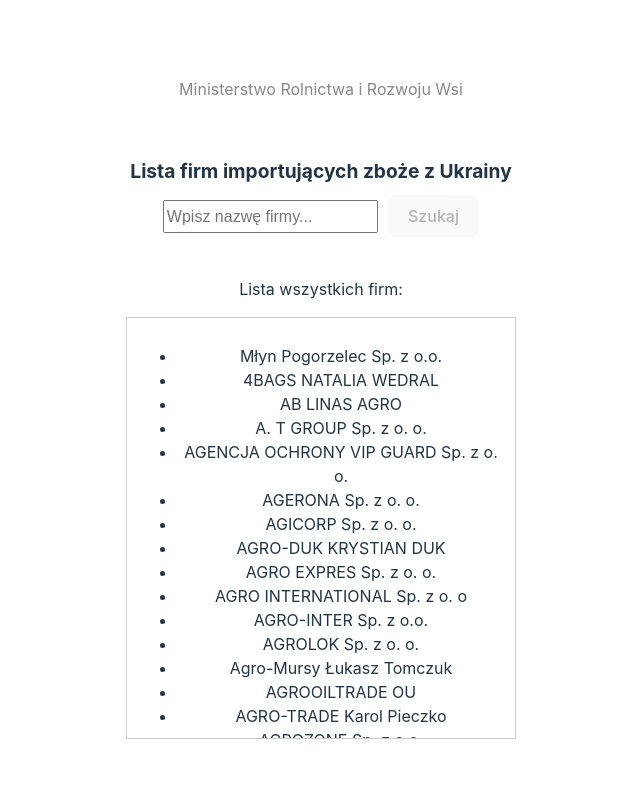
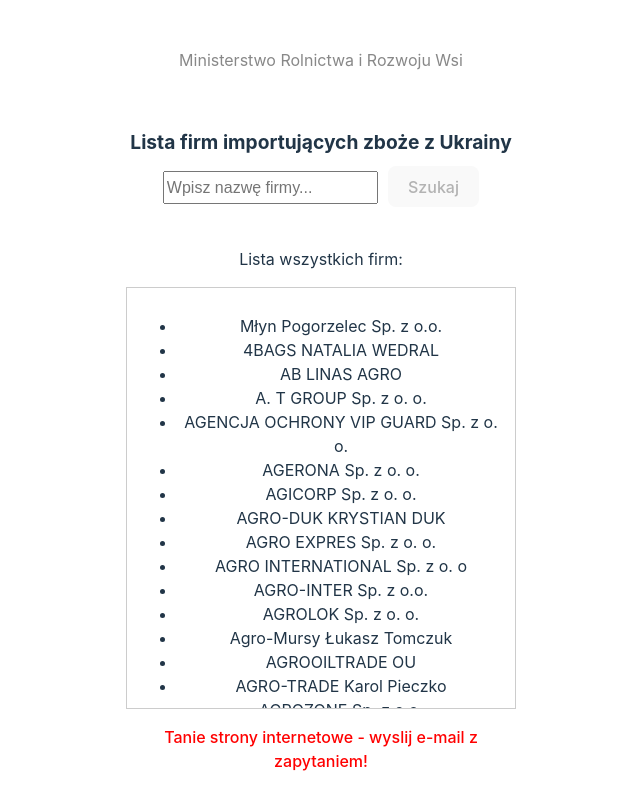
Before and after one commit to gines18/Ukraina, a React (Vite) app: page / in a window 1280 px wide. Shown: the top 810 px of the page, without its empty margins (319-959 px from the left). Built offline with nearby package versions, Linux system fonts and the light colour scheme.

Commit message:
add footer

```diff
--- a/src/App.jsx
+++ b/src/App.jsx
@@ -1,11 +1,12 @@
-import { useState } from 'react'
-import reactLogo from './assets/react.svg'
-import viteLogo from '/vite.svg'
-import './App.css'
-import SearchCompany  from './Search'
+import { useState } from "react";
+import reactLogo from "./assets/react.svg";
+import viteLogo from "/vite.svg";
+import "./App.css";
+import SearchCompany from "./Search";
+import Contact from "./Footer";
 
 function App() {
-  const [count, setCount] = useState(0)
+  const [count, setCount] = useState(0);
 
   return (
     <>
@@ -18,12 +19,16 @@
         </a>
       </div> */}
       <p className="read-the-docs">
-        <a href="https://www.gov.pl/web/rolnictwo/lista-firm-importujacych-zboze-z-ukrainy" target="_blank"></a>
+        <a
+          href="https://www.gov.pl/web/rolnictwo/lista-firm-importujacych-zboze-z-ukrainy"
+          target="_blank"
+        ></a>
         Ministerstwo Rolnictwa i Rozwoju Wsi
       </p>
       <SearchCompany />
+      <Contact />
     </>
-  )
+  );
 }
 
-export default App
+export default App;
```
